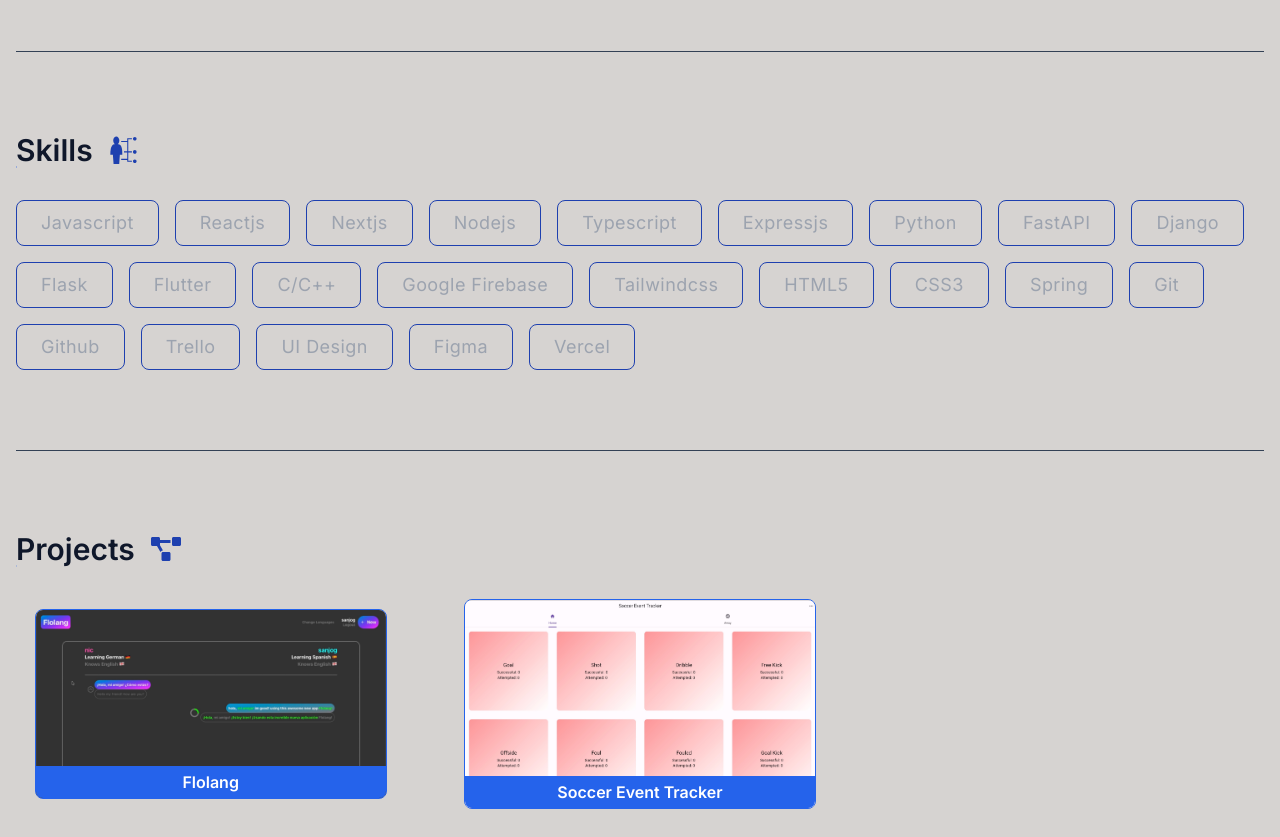
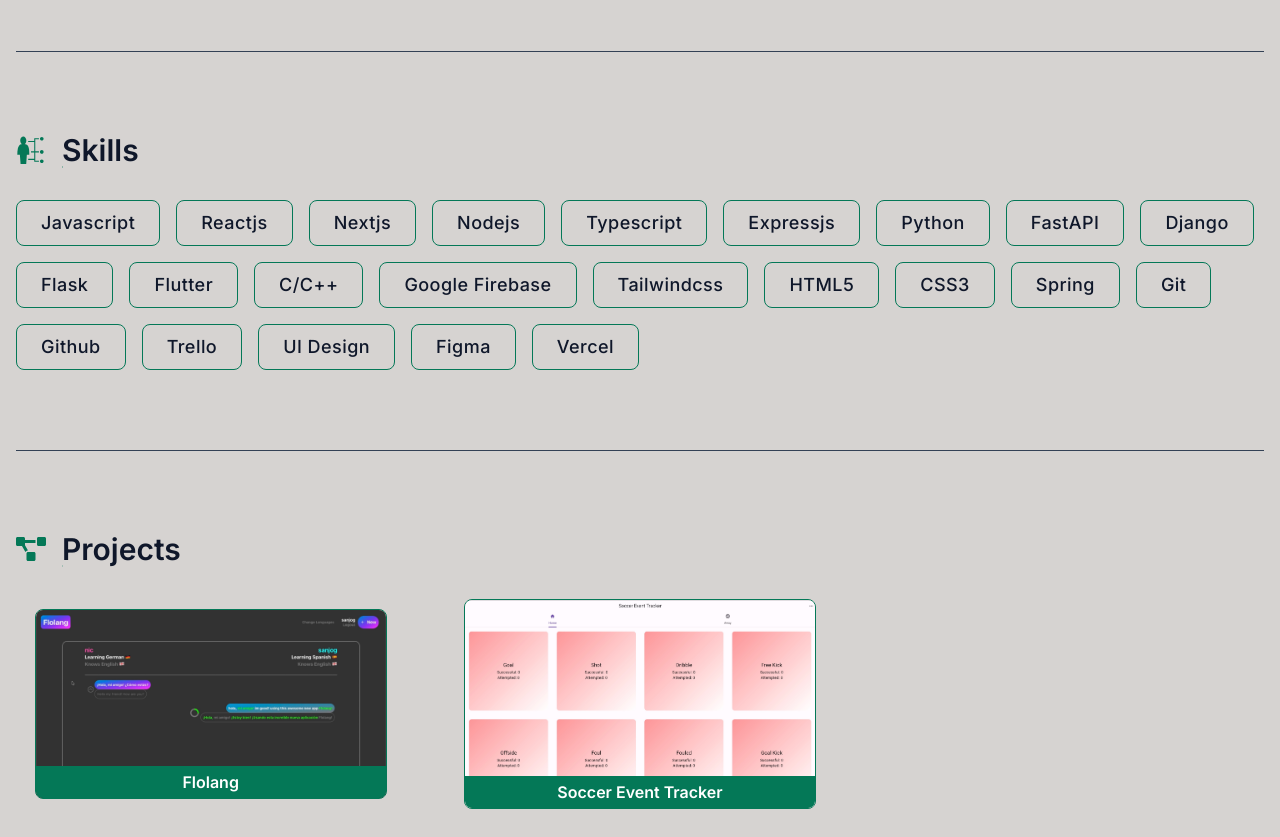
Before and after one commit to sanjogururaj47/sanjogururajportfolio, a Next.js app: page / in a window 1280 px wide. Shown: the part 1960-2797 px from the top of the page. Built offline with nearby package versions, Linux system fonts and the light colour scheme.

Commit message:
white mode improved

```diff
--- a/components/Banner.tsx
+++ b/components/Banner.tsx
@@ -15,7 +15,7 @@ const Banner = () => {
       {/* Description */}
       <div className="w-3/4 flex flex-col items-center md:items-start    gap-2">
         <h1 className="text-5xl font-bold dark:text-slate-900 text-gray-300">Sanjog Gururaj</h1>
-        <h3 className="text-xl md:text-2xl font-semibold bg-clip-text text-transparent bg-gradient-to-r from-blue-300 via-red-300 to-indigo-300 tracking-wide">
+        <h3 className="text-xl md:text-2xl font-semibold bg-clip-text text-transparent bg-gradient-to-r from-teal-600 via-cyan-600 to-emerald-800 tracking-wide">
           Computer Engineer | Full Stack Developer | AI Enthusiast
         </h3>
         <p className="text-base tracking-wide text-center md:text-left">
--- a/components/Contact.tsx
+++ b/components/Contact.tsx
@@ -10,7 +10,7 @@ const Contact = () => {
           Always open to discussions, recommendations, or criticism.
         </p>
         <a href="mailto:sanjog.gururaj2@gmail.com">
-          <button className="btn btn-wide btn-outline btn-accent btn-lg">Send me an e-mail!</button>
+          <button className="bg-emerald-700 hover:bg-emerald-400 text-white font-bold py-2 px-4 border-b-4 border-emerald-800 hover:border-emerald-500 rounded">Send me an e-mail!</button>
         </a>
       </div>
       <div className="mt-8 flex items-center flex-wrap   gap-8 justify-center">
--- a/components/ExperienceCard.tsx
+++ b/components/ExperienceCard.tsx
@@ -9,7 +9,7 @@ interface Props {
 const ExperienceCard = ({ title, subTitle, icon }: Props) => {
   return (
     <div className="flex items-center gap-4">
-      <span className="w-12 h-12 rounded-full bg-black border-[1px] border-blue-800 flex items-center justify-center">
+      <span className="w-12 h-12 rounded-full bg-black border-[1px] border-emerald-700 flex items-center justify-center">
         <span className="text-2xl">{icon}</span>
       </span>
       <div>
--- a/components/ProjectCard.tsx
+++ b/components/ProjectCard.tsx
@@ -8,7 +8,7 @@ interface Props {
 const ProjectCard = ({ title, link, img }: Props) => {
   return (
     <a href={link} target="_blank">
-      <div className="w-full h-55 border-[1px] border-blue-600 overflow-hidden relative rounded-lg group">
+      <div className="w-full h-55 border-[1px] border-emerald-700 overflow-hidden relative rounded-lg group">
         <Image
           className="object-cover translate-y-0 transition-transform duration-[3s]"
           width={350}
@@ -16,7 +16,7 @@ const ProjectCard = ({ title, link, img }: Props) => {
           src={img}
           alt="FLolang"
         />
-        <p className="absolute bottom-0 w-full py-1 bg-blue-600 text-white text-center font-semibold duration-300">
+        <p className="absolute bottom-0 w-full py-1 bg-emerald-700 text-white text-center font-semibold duration-300">
           {title}
         </p>
       </div>
--- a/components/SkillsInput.tsx
+++ b/components/SkillsInput.tsx
@@ -6,7 +6,7 @@ type Props = {
 const SkillsInput = ({ title, link }: Props) => {
   return (
     <a href={link} target="_blank">
-      <p className="border border-blue-800 px-6 py-2 text-lg tracking-wide bg-transparent text-gray-400 hover:text-white hover:border-blue-600 hover:bg-black rounded-lg duration-300">
+      <p className="border border-emerald-700 px-6 py-2 text-lg tracking-wide bg-transparent text-slate-900 font-medium hover:text-white hover:border-emerald-700 hover:bg-black rounded-lg duration-300">
         {title}
       </p>
     </a>
--- a/components/SocialLink.tsx
+++ b/components/SocialLink.tsx
@@ -11,7 +11,7 @@ const SocialLink = ({ title, link }: Props) => {
       target="_blank"
       className="flex items-center justify-center gap-2 text-xl text-gray-400 font-semibold group"
     >
-      <p className="group-hover:text-white">{title}</p>
+      <p className="group-hover:text-emerald-900">{title}</p>
       <FiArrowUpRight className="translate-x-0 translate-y-0 group-hover:translate-x-2 group-hover:-translate-y-2 transition-transform duration-500" />
     </a>
   );
--- a/components/Title.tsx
+++ b/components/Title.tsx
@@ -8,11 +8,11 @@ interface Props {
 const Title = ({ text, icon }: Props) => {
   return (
     <div className="flex items-center gap-4 text-3xl group pb-8">
+      <span className="text-emerald-700">{icon}</span>
       <h3 className="font-semibold relative overflow-hidden">
         {text}
-        <span className="w-full h-[2px] absolute bottom-0 left-0 inline-block bg-blue-600 -translate-x-[100%] group-hover:translate-x-0 transition-transform duration-300"></span>
+        <span className="w-full h-[2px] absolute bottom-0 left-0 inline-block bg-emerald-700 -translate-x-[100%] group-hover:translate-x-0 transition-transform duration-300"></span>
       </h3>
-      <span className="text-blue-800">{icon}</span>
     </div>
   );
 };
```
